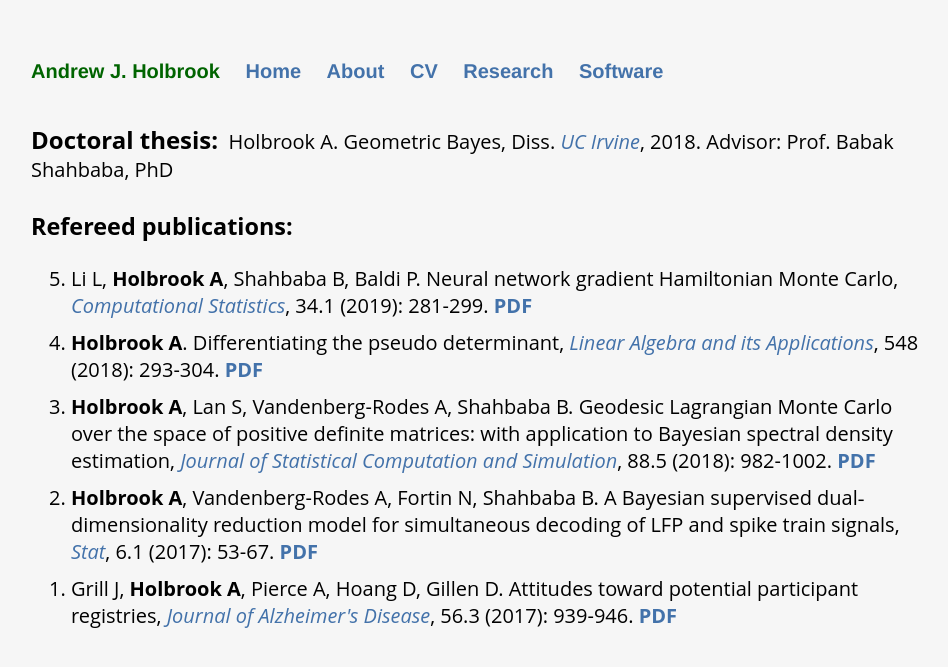
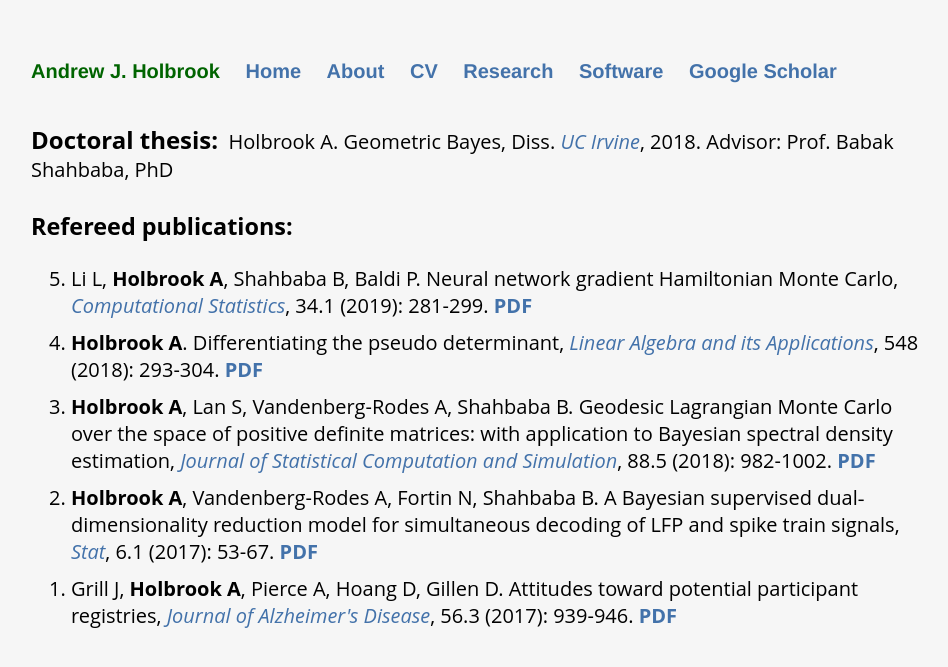
Before and after one commit to andrewjholbrook/andrewjholbrook.github.io, a Jekyll site: the page built from research.html, in a window 1280 px wide. Shown: the top 667 px of the page, without its empty margins (161-1109 px from the left). Built offline with Jekyll 4.4.1, drawn with Linux system fonts in a browser that asks for light colours.

Commit message:
Update default.html

```diff
--- a/_layouts/default.html
+++ b/_layouts/default.html
@@ -14,6 +14,7 @@
 	        		<li><a href="/cv">CV</a></li>
 	        		<li><a href="/research">Research</a></li>
 				<li><a href="/software">Software</a></li>
+			        <li><a href="https://scholar.google.com/citations?user=0CGN0BoAAAAJ&hl=en">Google Scholar</a></li>
 	    		</ul>
 			</nav>
 			<div class="container">
```
